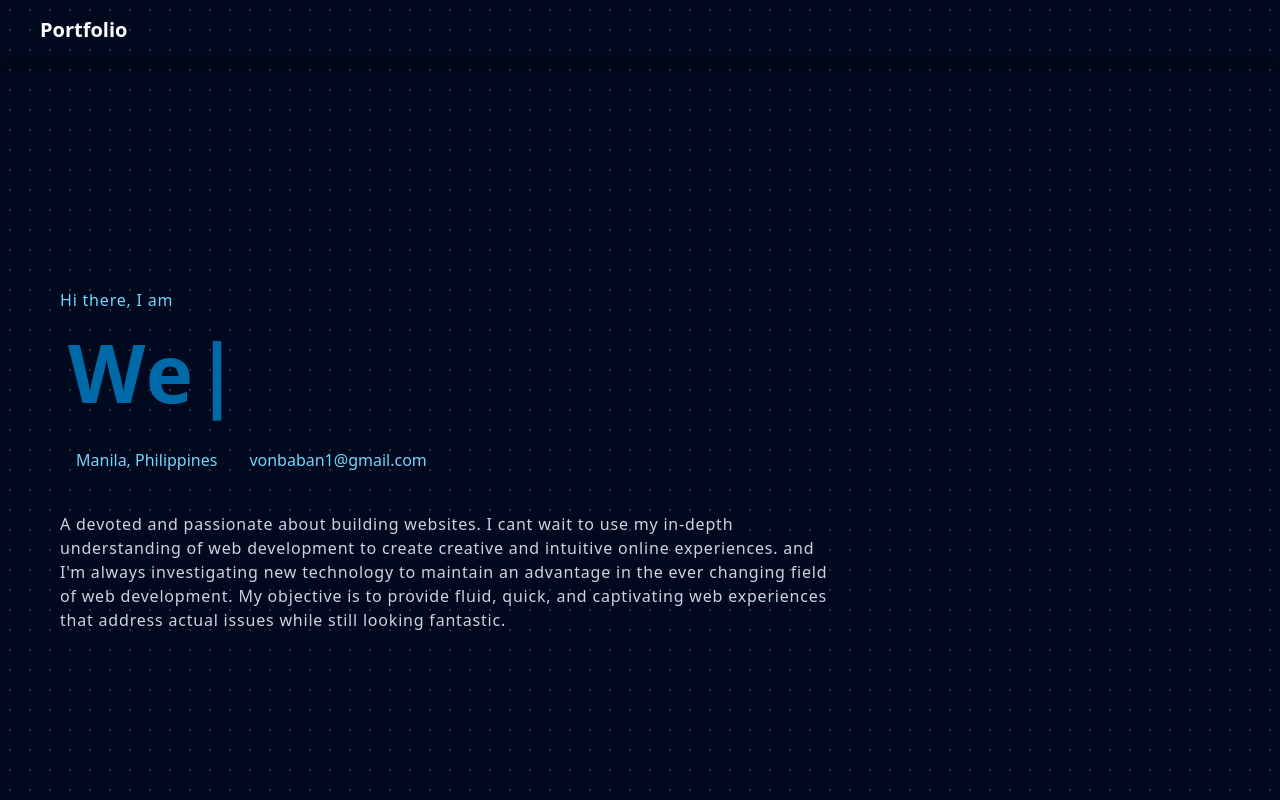
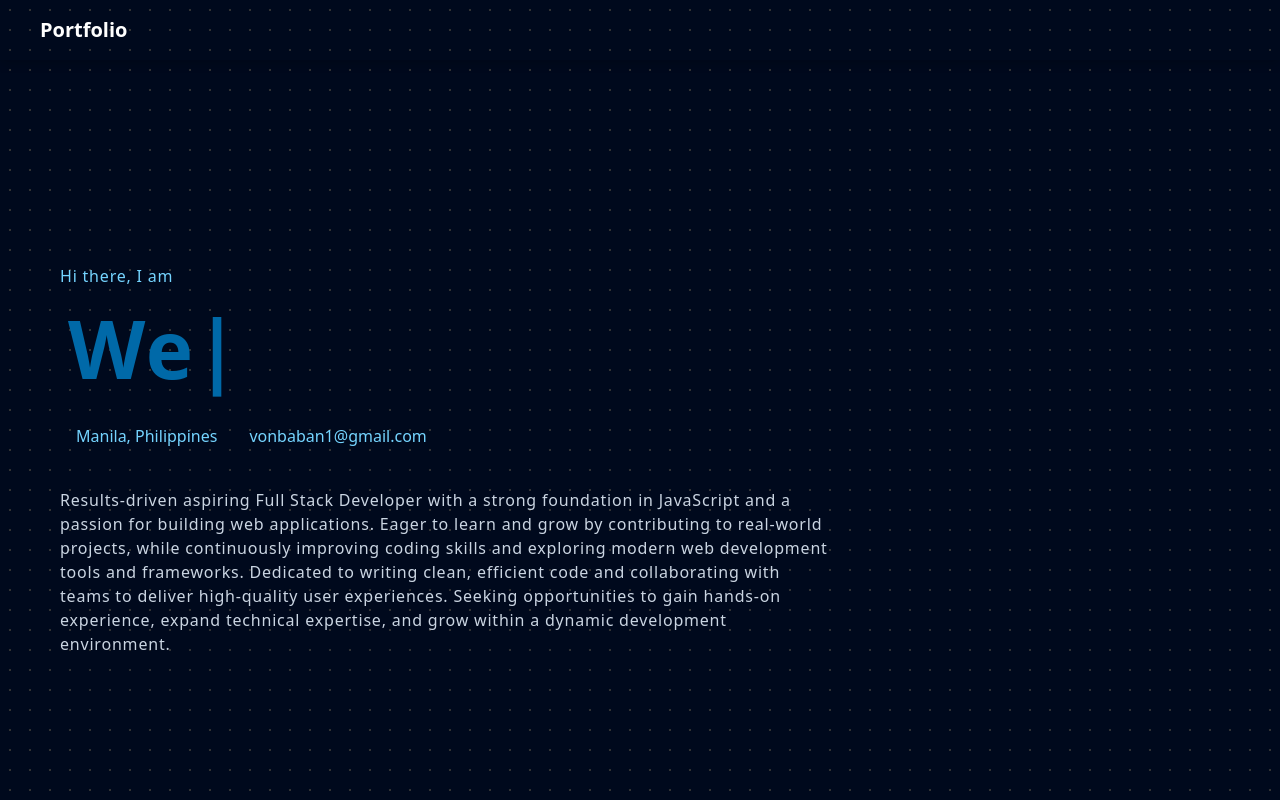
Before and after one commit to VonIsaac/porfolio-2025, a Next.js app: page /dashboard in a window 1280 px wide. Shown: the top 800 px of the page. Built offline with nearby package versions, Linux system fonts and the light colour scheme; some icons are missing.

Commit message:
changing in portfolio

```diff
--- a/src/app/dashboard/page.tsx
+++ b/src/app/dashboard/page.tsx
@@ -68,12 +68,11 @@ export default function Main() {
                 </div>
                 <div className=' mt-10 *:flex flex-col gap-2 tracking-wider text-slate-300'>
                   <p className=''>
-                      A devoted and passionate about building websites.
-                      I cant wait to use my in-depth understanding of web development to create creative and intuitive online experiences.
-                      and I&apos;m always investigating new technology
-                      to maintain an advantage in the ever changing field of web development.
-                      My objective is to provide fluid, quick,
-                      and captivating web experiences that address actual issues while still looking fantastic.
+                    Results-driven aspiring Full Stack Developer with a strong foundation in JavaScript and a passion for building web applications.
+                    Eager to learn and grow by contributing to real-world projects,
+                    while continuously improving coding skills and exploring modern web development tools and frameworks. Dedicated to writing clean,
+                    efficient code and collaborating with teams to deliver high-quality user experiences.
+                    Seeking opportunities to gain hands-on experience, expand technical expertise, and grow within a dynamic development environment.
                   </p>
                 </div>
               </div>
```
